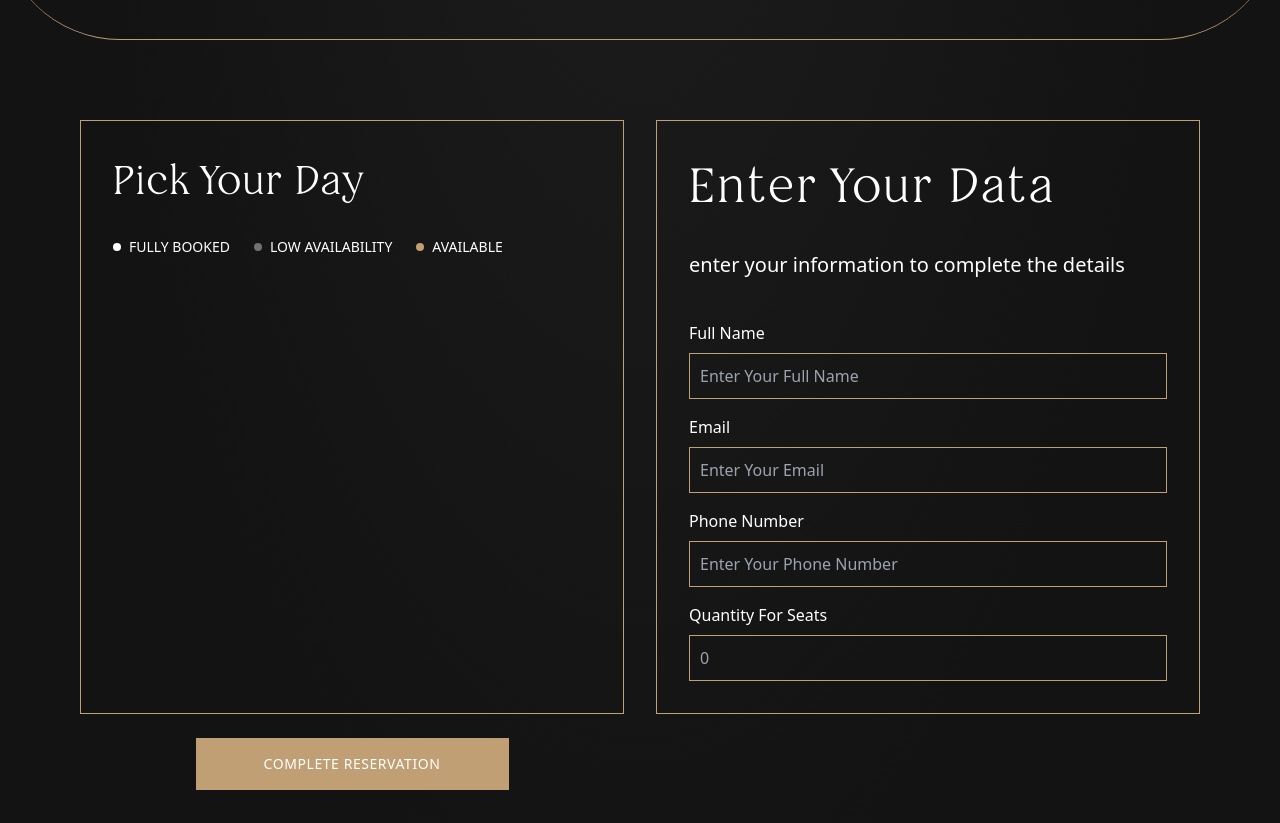
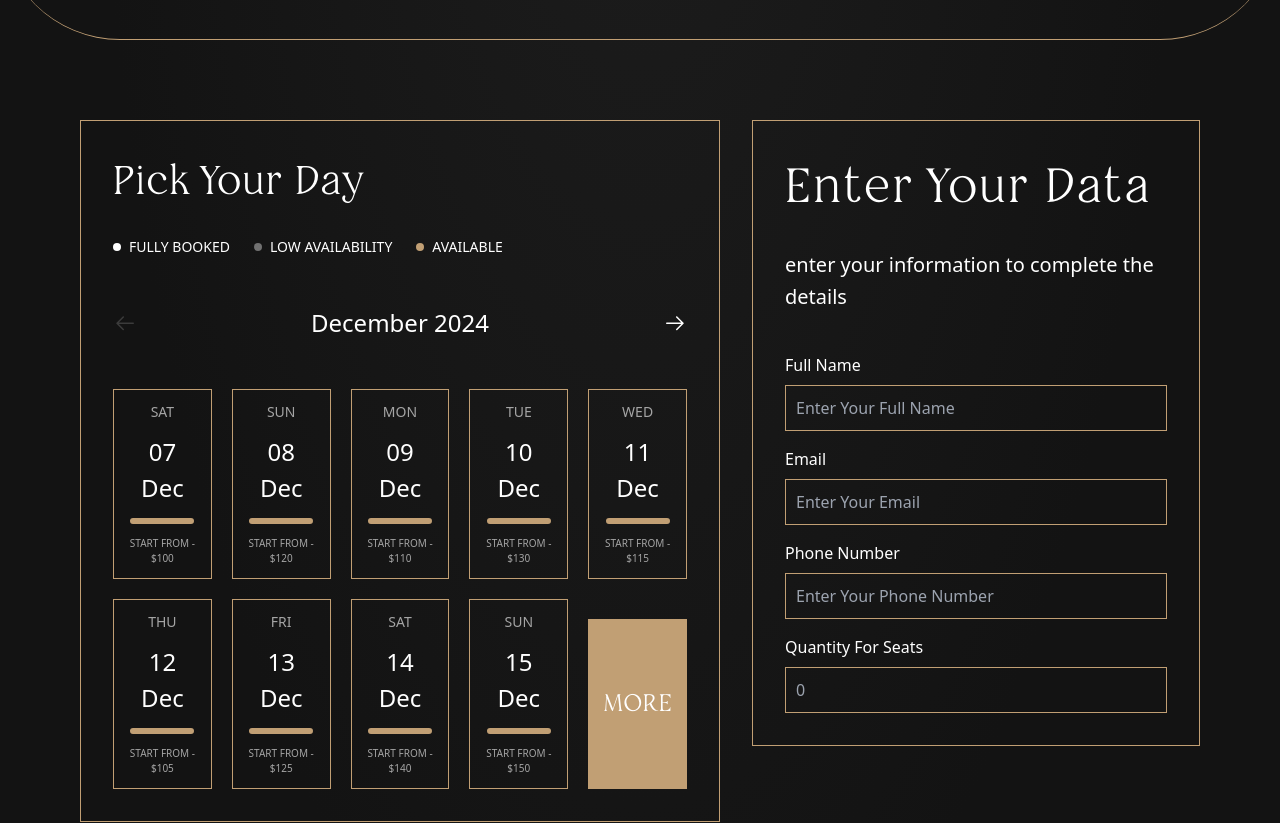
Before and after one commit to Safeya-Yasien/the-chef-show, a React (Vite) app: page /reservation in a window 1280 px wide. Shown: the part 380-1203 px from the top of the page. Built offline with nearby package versions, Linux system fonts and the light colour scheme.

Commit message:
update 5 files

```diff
--- a/package.json
+++ b/package.json
@@ -16,16 +16,19 @@
     "embla-carousel-react": "^8.5.1",
     "lucide-react": "^0.469.0",
     "react": "^18.3.1",
+    "react-calendar": "^5.1.0",
     "react-dom": "^18.3.1",
     "react-icons": "^5.4.0",
     "react-router-dom": "^7.0.1",
     "tailwind-merge": "^2.6.0",
-    "tailwindcss-animate": "^1.0.7"
+    "tailwindcss-animate": "^1.0.7",
+    "uninstall": "^0.0.0"
   },
   "devDependencies": {
     "@eslint/js": "^9.15.0",
     "@types/node": "^22.10.5",
     "@types/react": "^18.3.12",
+    "@types/react-big-calendar": "^1.16.0",
     "@types/react-dom": "^18.3.1",
     "@vitejs/plugin-react": "^4.3.4",
     "autoprefixer": "^10.4.20",
--- /dev/null
+++ b/src/components/bookingCalendar/BookingCalendar.tsx
@@ -0,0 +1,104 @@
+import { useState } from "react";
+import { GoArrowLeft, GoArrowRight } from "react-icons/go";
+
+interface IItem {
+  id: number;
+  day: string;
+  date: string;
+  price: number;
+}
+
+const BookingCalendar = () => {
+  const data: IItem[] = [
+    { id: 1, day: "Sat", date: "07 Dec", price: 100 },
+    { id: 2, day: "Sun", date: "08 Dec", price: 120 },
+    { id: 3, day: "Mon", date: "09 Dec", price: 110 },
+    { id: 4, day: "Tue", date: "10 Dec", price: 130 },
+    { id: 5, day: "Wed", date: "11 Dec", price: 115 },
+    { id: 6, day: "Thu", date: "12 Dec", price: 105 },
+    { id: 7, day: "Fri", date: "13 Dec", price: 125 },
+    { id: 8, day: "Sat", date: "14 Dec", price: 140 },
+    { id: 9, day: "Sun", date: "15 Dec", price: 150 },
+    { id: 10, day: "Mon", date: "16 Dec", price: 160 },
+    { id: 11, day: "Tue", date: "17 Dec", price: 135 },
+    { id: 12, day: "Wed", date: "18 Dec", price: 125 },
+    { id: 13, day: "Thu", date: "19 Dec", price: 140 },
+    { id: 14, day: "Fri", date: "20 Dec", price: 145 },
+    { id: 15, day: "Sat", date: "21 Dec", price: 150 },
+    { id: 16, day: "Sun", date: "22 Dec", price: 155 },
+    { id: 17, day: "Mon", date: "23 Dec", price: 160 },
+    { id: 18, day: "Tue", date: "24 Dec", price: 165 },
+    { id: 19, day: "Wed", date: "25 Dec", price: 170 },
+    { id: 20, day: "Thu", date: "26 Dec", price: 175 },
+  ];
+
+  const [selectedDay, setSelectedDay] = useState<number | null>(null);
+  const [showMore, setShowMore] = useState<boolean>(false);
+
+  const handleSelectDay = (id: number) => {
+    setSelectedDay(id);
+  };
+
+  const handleShowMore = () => {
+    setShowMore(!showMore);
+  };
+
+  return (
+    <div className="relative">
+      {/* navigation */}
+      <div className="text-white font-normal text-[24px] text-center my-[48px] flex items-center justify-between">
+        <button className="text-[#3B3B3B] ">
+          <GoArrowLeft className="" />
+        </button>
+        December 2024
+        <button className="text-white">
+          <GoArrowRight />
+        </button>
+      </div>
+      {/* table */}
+      <div className="grid grid-cols-2 lg:grid-cols-3 xl:grid-cols-5 gap-5">
+        {data.slice(0, showMore ? data.length : 9).map((d) => {
+          return (
+            <div
+              className={`
+                flex flex-col items-center text-center gap-3 border border-[#C19F74] p-3 cursor-pointer
+                ${
+                  selectedDay === d.id
+                    ? "bg-[#C19F74] text-white "
+                    : "bg-transparent "
+                }`}
+              key={d.id}
+              onClick={() => handleSelectDay(d.id)}
+            >
+              <h3
+                className={` font-medium text-sm uppercase ${
+                  selectedDay === d.id ? "text-white" : "text-[#A5A5A5] "
+                }`}
+              >
+                {d.day}
+              </h3>
+              <h4 className="text-white font-normal text-[24px]">{d.date}</h4>
+              <div
+                className={`w-[64px] border-[3px] border-[#C19F74] rounded-lg`}
+              />
+              <p
+                className={`text-[10px] font-medium uppercase ${
+                  selectedDay === d.id ? "text-white" : "text-[#A5A5A5]"
+                }`}
+              >
+                start from - ${d.price}
+              </p>
+            </div>
+          );
+        })}
+        <button
+          className="bg-[#C19F74] text-white uppercase font-restora flex items-center justify-center font-normal text-[24px] mt-5"
+          onClick={handleShowMore}
+        >
+          {showMore ? "Show Less" : "More"}
+        </button>
+      </div>
+    </div>
+  );
+};
+export default BookingCalendar;
--- a/src/components/index.ts
+++ b/src/components/index.ts
@@ -5,6 +5,15 @@ import SpecialMenu from "./specialMenu/SpecialMenu";
 import Testimonials from "./testimonials/Testimonials";
 import Support from "./support/Support";
 import SectionHeader from "./sectionHeader/SectionHeader";
+import BookingCalendar from "./bookingCalendar/BookingCalendar";
 
-
-export { Hero, About, Experience, SpecialMenu, Testimonials, Support,SectionHeader };
+export {
+  Hero,
+  About,
+  Experience,
+  SpecialMenu,
+  Testimonials,
+  Support,
+  SectionHeader,
+  BookingCalendar,
+};
--- a/src/layouts/MainLayout/MainLayout.tsx
+++ b/src/layouts/MainLayout/MainLayout.tsx
@@ -3,7 +3,7 @@ import { Outlet } from "react-router-dom";
 
 const MainLayout = () => {
   return (
-    <div className="font-jakarta min-h-screen overflow-x-hidden [background:radial-gradient(42.7%_74.11%_at_50%_0%,_#1D1D1D_0%,_#131313_100%)]">
+    <div className="font-jakarta min-h-screen  [background:radial-gradient(42.7%_74.11%_at_50%_0%,_#1D1D1D_0%,_#131313_100%)]">
       <ScrollToTop />
       <Navbar />
       <main>
--- a/src/pages/Reservation.tsx
+++ b/src/pages/Reservation.tsx
@@ -1,10 +1,10 @@
-import { SectionHeader } from "@/components";
+import { BookingCalendar, SectionHeader } from "@/components";
 import group from "../assets/images/group.png";
 import { Link } from "react-router-dom";
 
 const Reservation = () => {
   return (
-    <div>
+    <div className=" ">
       {/* hero */}
       <SectionHeader
         title="reservation"
@@ -12,10 +12,10 @@ const Reservation = () => {
         backgroundImage={group}
       />
 
-      <section className="grid grid-cols-1 md:grid-cols-2 gap-8 p-[80px]">
+      <section className="grid grid-cols-12 gap-8 p-[80px] relative  min-h-screen">
         {/* calendar */}
-        <div>
-          <div className="border border-[#C19F74] p-8 h-full">
+        <div className="col-span-12 md:col-span-7">
+          <div className="border border-[#C19F74] p-8 ">
             <h2 className="font-normal text-[40px] text-white font-restora mb-6">
               Pick Your Day
             </h2>
@@ -42,6 +42,7 @@ const Reservation = () => {
             </div>
 
             {/* calendar  */}
+            <BookingCalendar />
           </div>
 
           <Link
@@ -52,7 +53,9 @@ const Reservation = () => {
           </Link>
         </div>
 
-        <div className="border border-[#C19F74] p-8">
+        {/* form */}
+        <div className="col-span-12 md:col-span-5">
+          <div className="border border-[#C19F74] p-8 sticky top-24 ">
             <h2 className="font-restora text-white font-normal text-[48px] tracking-[0.02em] capitalize mb-[24px]">
               enter your data{" "}
             </h2>
@@ -74,7 +77,9 @@ const Reservation = () => {
 
               {/* Email Field */}
               <div className="flex flex-col">
-              <label className="text-white font-thin text-[16px]">Email</label>
+                <label className="text-white font-thin text-[16px]">
+                  Email
+                </label>
                 <input
                   type="email"
                   className="border border-[#C19F74] p-[10px] mt-2 bg-transparent text-white placeholder-gray-400 outline-none"
@@ -107,6 +112,7 @@ const Reservation = () => {
               </div>
             </form>
           </div>
+        </div>
       </section>
     </div>
   );
```
Also changed, not shown: 1 other file (tests, documents, lock files or other folders). Lines whose indentation alone changed are shown as unchanged.
